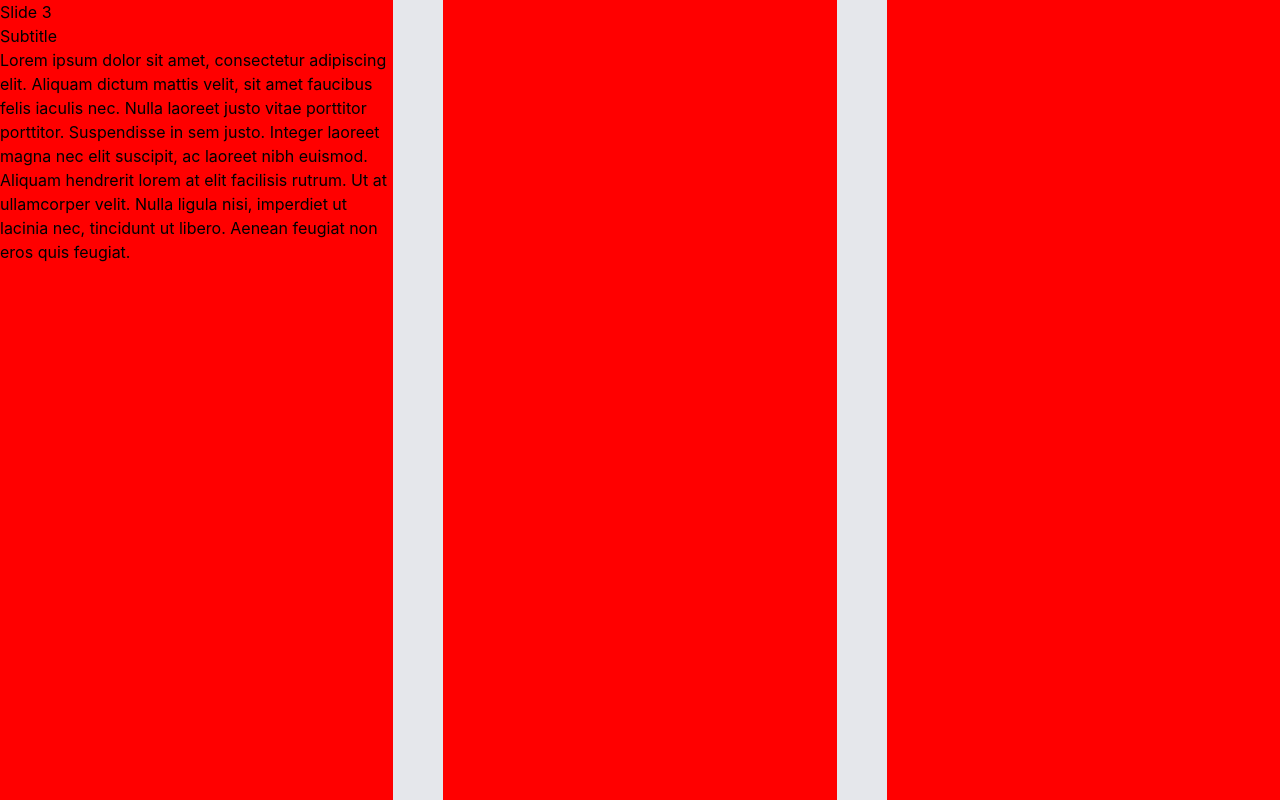
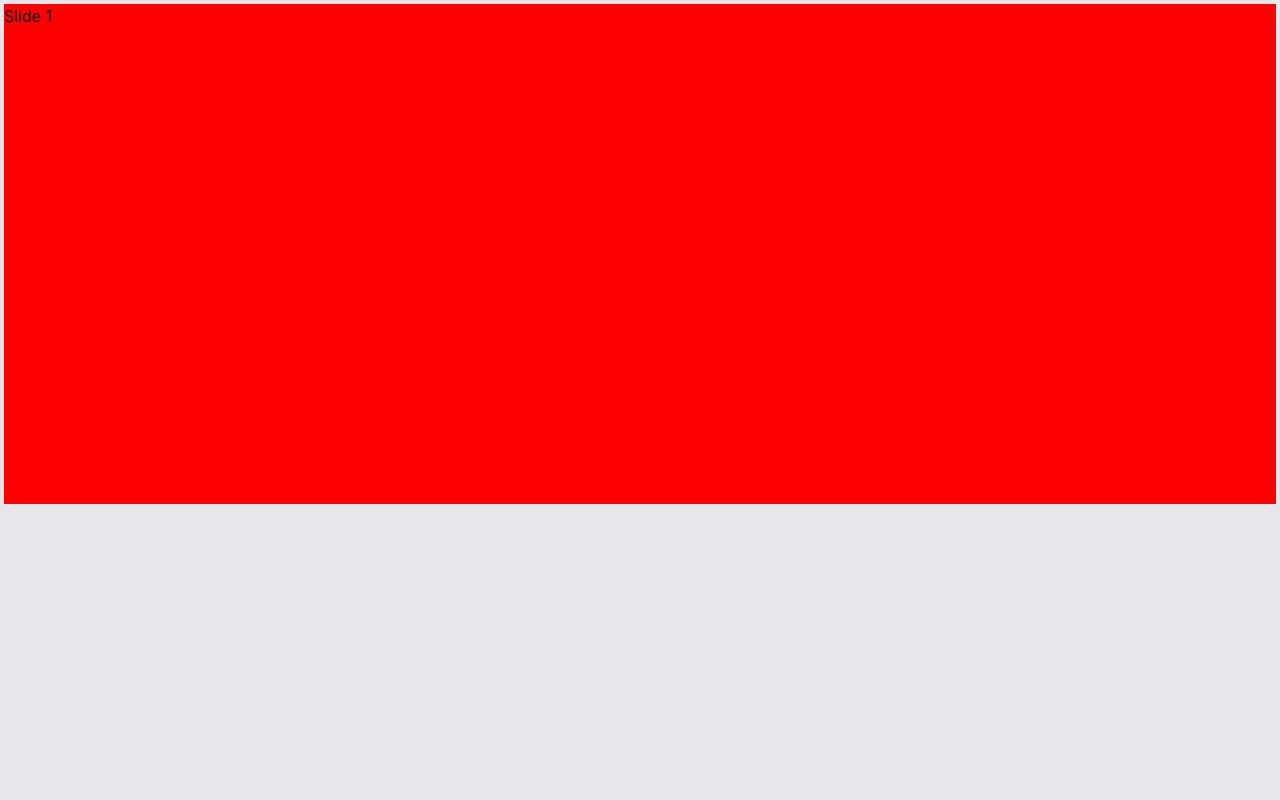
Before and after one commit to gmahima/framer-playground, a Next.js app: page / in a window 1280 px wide. Built offline with nearby package versions, Linux system fonts and the light colour scheme.

Commit message:
add swiper with margins

```diff
--- a/components/Swiper/Slide.jsx
+++ b/components/Swiper/Slide.jsx
@@ -1,7 +1,7 @@
 import { motion, useMotionValue } from "framer-motion"
 
 import { useSwiperSlide } from 'swiper/react';
-export const Slide = () => {
+export const Slide = ({slideContent}) => {
     let isShowing = false
     const swiperSlide = useSwiperSlide();
     if(swiperSlide.isActive) {
@@ -10,34 +10,19 @@ export const Slide = () => {
         isShowing = false
     }
 
-    console.log(swiperSlide, swiperSlide.isShowing)
+    console.log(swiperSlide, swiperSlide.isShowing, slideContent)
     return (
-        <motion.div style={{ backgroundColor: "red", height: "100vh" }}>
+        <motion.div style={{ backgroundColor: "red", height:500, margin:4}}>
             {isShowing && <motion.div
               key={"s1"}
               initial={{ y: 10, opacity: 0 }}
               animate={{ y: 0, opacity: 1 }}
               exit={{ y: -10, opacity: 0 }}
-              transition={{ duration: 0.2, delay: 0.2 }}
+              transition={{ duration: 0.2, delay: 0.4 }}
             //   style={{opacity}}
             >
-              <motion.div className="title" data-swiper-parallax="-300">
-                Slide 3
-              </motion.div>
-              <motion.div className="subtitle" data-swiper-parallax="-200">
-                Subtitle
-              </motion.div>
-              <motion.div className="text" data-swiper-parallax="-100">
-                <p>
-                  Lorem ipsum dolor sit amet, consectetur adipiscing elit.
-                  Aliquam dictum mattis velit, sit amet faucibus felis iaculis
-                  nec. Nulla laoreet justo vitae porttitor porttitor.
-                  Suspendisse in sem justo. Integer laoreet magna nec elit
-                  suscipit, ac laoreet nibh euismod. Aliquam hendrerit lorem at
-                  elit facilisis rutrum. Ut at ullamcorper velit. Nulla ligula
-                  nisi, imperdiet ut lacinia nec, tincidunt ut libero. Aenean
-                  feugiat non eros quis feugiat.
-                </p>
+              <motion.div className="title">
+                {slideContent}
               </motion.div>
             </motion.div>}
           </motion.div>
--- a/components/Swiper/Swiper.jsx
+++ b/components/Swiper/Swiper.jsx
@@ -7,15 +7,15 @@ import 'swiper/css/virtual';
 
 export const ParallaxSwiper = () => {
   // Create array with 1000 slides
-  const slides = Array.from({ length: 1000 }).map(
+  const slides = Array.from({ length: 10 }).map(
     (el, index) => `Slide ${index + 1}`
   );
 
   return (
-    <Swiper modules={[Virtual]} spaceBetween={50} slidesPerView={3} virtual>
+    <Swiper spaceBetween={50} >
       {slides.map((slideContent, index) => (
         <SwiperSlide key={slideContent} virtualIndex={index}>
-          <Slide />
+          <Slide slideContent={slideContent}/>
         </SwiperSlide>
       ))}
     </Swiper>
```
